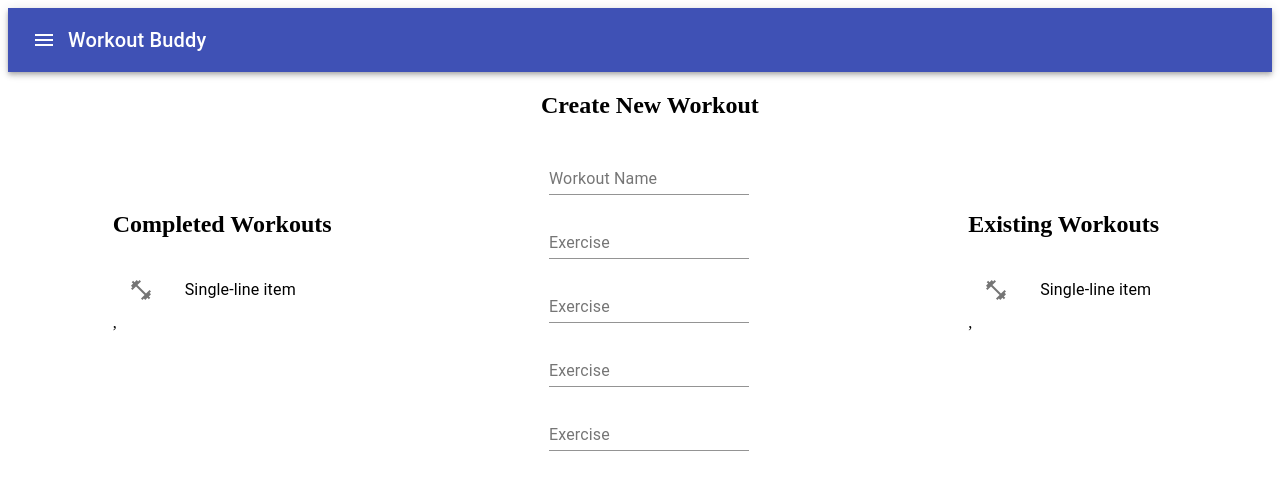
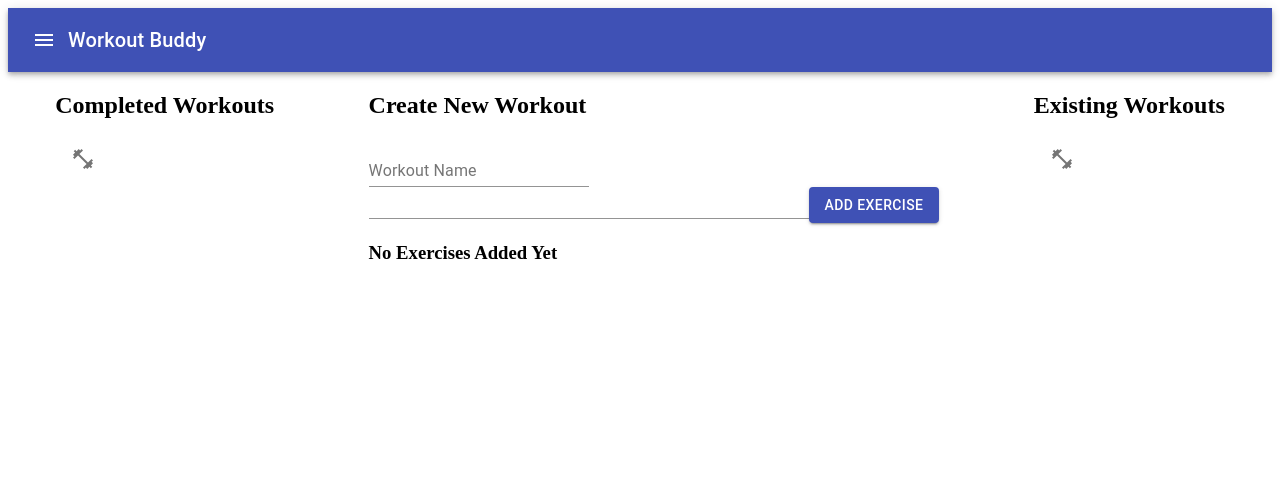
Before and after one commit to ClayData/workout-buddy, a React (Create React App) app in the folder client/: page / in a window 1280 px wide. Shown: the top 490 px of the page. Built offline with nearby package versions, Linux system fonts and the light colour scheme.

Commit message:
create workout list now displays on screen

```diff
--- /dev/null
+++ b/client/src/components/CreateWorkout.js
@@ -0,0 +1,84 @@
+import React, { useState } from 'react';
+import InputForm from './InputForm';
+import WorkoutListItem from './WorkoutListItem';
+import { Grid, TextField, List, Button } from '@material-ui/core';
+
+function CreateWorkout() {
+
+        const [formObject, setFormObject] = useState({});
+        const [exerciseList, setExerciseList] = useState([]);
+        const [workoutName, setWorkoutName] = useState();
+
+
+
+    const handleInputChange = (event) => {
+        const { name, value } = event.target;
+        setFormObject({...formObject, [name]:value })
+    };
+
+    const handleFormSubmit = (event) =>{
+        event.preventDefault();
+        // if (formObject.exercise && formObject.seconds) {
+            setExerciseList(exerciseList => [...exerciseList, formObject])
+        // }
+
+    }
+
+
+        return(
+            <div>
+             <Grid container>
+                    <Grid item>
+                        <h2>Create New Workout</h2>
+                        <Grid item>
+                            <TextField
+                            label="Workout Name"
+                            onChange={e => setWorkoutName(e.target.value)}
+                            />
+                        </Grid>
+                        <form>
+                            <Grid container direction="row">
+                                <TextField
+                                name="exercise"
+                                id="exercise"
+                                onChange={handleInputChange}
+                                />
+                                <TextField
+                                name="seconds"
+                                type="Number"
+                                className="number"
+                                id="time"
+                                onChange={handleInputChange}
+                                />
+                                <Button
+                                variant="contained"
+                                color="primary"
+                                onClick={handleFormSubmit}
+                                // disabled={!(formObject.exercise && formObject.seconds)}
+                                type="submit"
+                                >Add Exercise</Button>
+                            </Grid>
+                        </form>
+                        {exerciseList.length ? (
+                        <List>
+                            {exerciseList.map((exercise) => {
+                                return(
+                                    <WorkoutListItem
+                                    text={exercise.exercise + " " + exercise.seconds}
+                                    />
+                                )
+                                }
+                            )}
+                        </List>
+                         ) : (
+                             <h3>No Exercises Added Yet</h3>
+                         )
+                            }
+                    </Grid>
+                </Grid>
+            </div>
+        )
+
+}
+
+export default CreateWorkout;
--- a/client/src/components/InputForm.js
+++ /dev/null
@@ -1,26 +0,0 @@
-import React from 'react';
-import TextField from '@material-ui/core/TextField';
-import { makeStyles } from '@material-ui/core/styles';
-
-const useStyles = makeStyles((theme) => ({
-  root: {
-    '& .MuiTextField-root': {
-      margin: theme.spacing(1),
-      width: '25ch',
-    },
-  },
-}));
-
-export default function InputForm(props){
-    const classes = useStyles();
-
-    return(
-    <form className={classes.root} >
-        <div>
-            <TextField
-            label={props.name}
-            />
-        </div>
-    </form>
-    )
-}
--- a/client/src/components/WorkoutListItem.js
+++ b/client/src/components/WorkoutListItem.js
@@ -1,5 +1,5 @@
 import React from 'react';
-import { List, ListItem, ListItemIcon, ListItemText } from '@material-ui/core'
+import { ListItem, ListItemIcon, ListItemText } from '@material-ui/core'
 import { makeStyles } from '@material-ui/core/styles';
 import FitnessCenterIcon from '@material-ui/icons/FitnessCenter';
 
@@ -18,25 +18,25 @@ const useStyles = makeStyles((theme) => ({
 
 const WorkoutListItem = (props) => {
   const classes = useStyles();
-  const [dense, setDense] = React.useState(false);
+
   const [secondary, setSecondary] = React.useState(false);
 
 
     return (
         <div className={classes.demo}>
-            <List dense={dense}>
+
 
                 <ListItem>
                   <ListItemIcon>
                     <FitnessCenterIcon />
                   </ListItemIcon>
                   <ListItemText
-                    primary="Single-line item"
+                    primary={props.text}
                     secondary={secondary ? 'Secondary text' : null}
                   />
-                </ListItem>,
+                </ListItem>
 
-            </List>
+
         </div>
     )
 }
--- a/client/src/pages/Workouts/Workouts.js
+++ b/client/src/pages/Workouts/Workouts.js
@@ -1,12 +1,12 @@
 import React from 'react';
-import { Grid } from '@material-ui/core';
+import { Grid, Button } from '@material-ui/core';
 import { makeStyles } from '@material-ui/core/styles';
-import InputForm from '../../components/InputForm';
+import CreateWorkout from '../../components/CreateWorkout'
 import WorkoutListItem from '../../components/WorkoutListItem';
 
 const useStyles = makeStyles((theme) => ({
-    root: {
-
+    number: {
+       width: '100px'
     }
 }))
 
@@ -16,29 +16,12 @@ const Workouts = () => {
     const classes = useStyles();
     return(
         <div>
-            <Grid container direction="row" justify="space-around" alignItems="center">
-                <Grid item >
+            <Grid container direction="row" justify="space-around" alignItems="centerg">
+            <Grid item >
                     <h2>Completed Workouts</h2>
                     <WorkoutListItem />
                 </Grid>
-                <Grid item >
-                    <h2>Create New Workout</h2>
-                        <InputForm
-                        name="Workout Name"
-                        />
-                        <InputForm
-                        name="Exercise"
-                        />
-                        <InputForm
-                        name="Exercise"
-                        />
-                        <InputForm
-                        name="Exercise"
-                        />
-                        <InputForm
-                        name="Exercise"
-                        />
-                </Grid>
+                <CreateWorkout />
                 <Grid item >
                     <h2>Existing Workouts</h2>
                     <WorkoutListItem />
```
